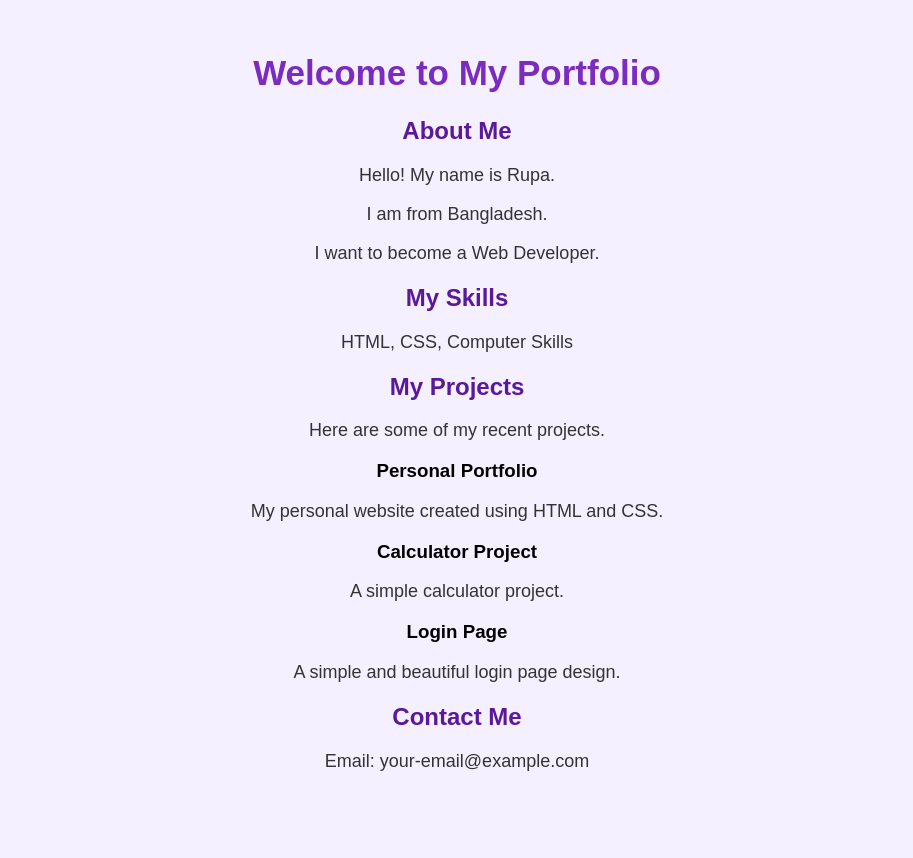
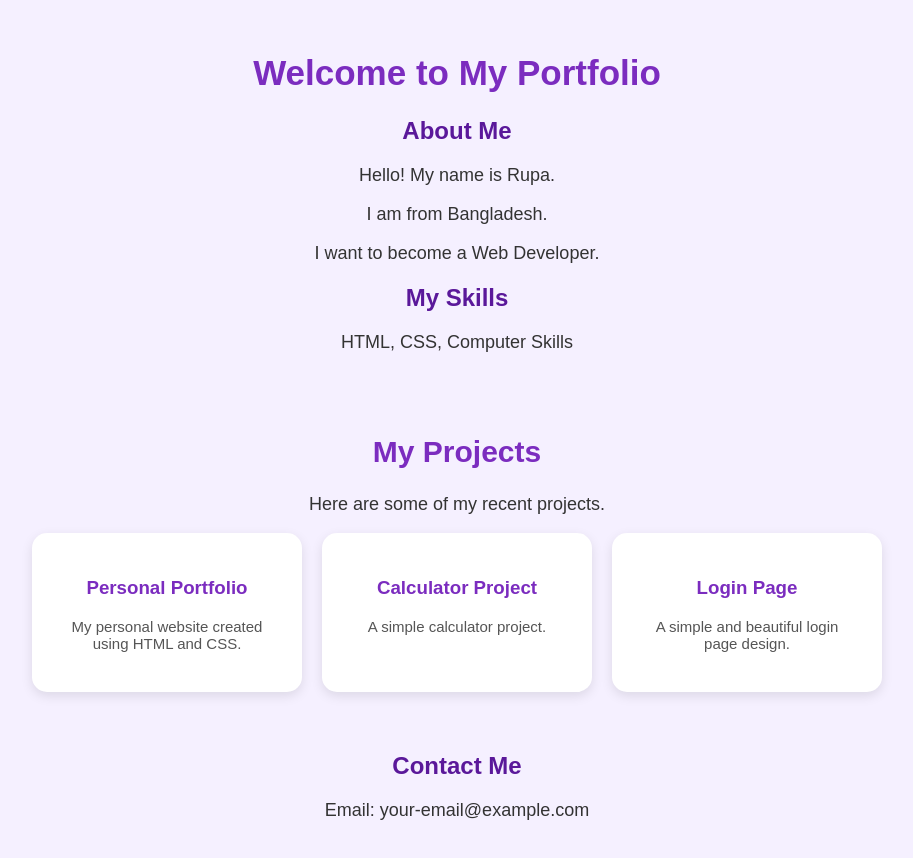
Before and after one commit to hawladerrupa90-cloud/my-portfolio, a plain HTML site: page index.html in a window 1280 px wide. Shown: the whole page, without its empty margins (183-1096 px from the left). Before the commit the page ends 820 px from the top, so only its background shows below. Drawn offline with Linux system fonts and the light colour scheme.

Commit message:
Add styles for project gallery section
Added styles for project gallery section including layout and card design.

```diff
--- a/style.css
+++ b/style.css
@@ -20,3 +20,39 @@ p {
     color: #333;
     font-size: 18px;
 }
+
+/* Project Gallery */
+
+#projects {
+    padding: 40px 20px;
+    text-align: center;
+}
+
+#projects h2 {
+    color: #7b2cbf;
+    font-size: 30px;
+}
+
+.project-container {
+    display: flex;
+    justify-content: center;
+    flex-wrap: wrap;
+    gap: 20px;
+}
+
+.project-card {
+    background: white;
+    padding: 25px;
+    width: 220px;
+    border-radius: 15px;
+    box-shadow: 0 4px 12px rgba(0,0,0,0.1);
+}
+
+.project-card h3 {
+    color: #7b2cbf;
+}
+
+.project-card p {
+    color: #555;
+    font-size: 15px;
+}
```
